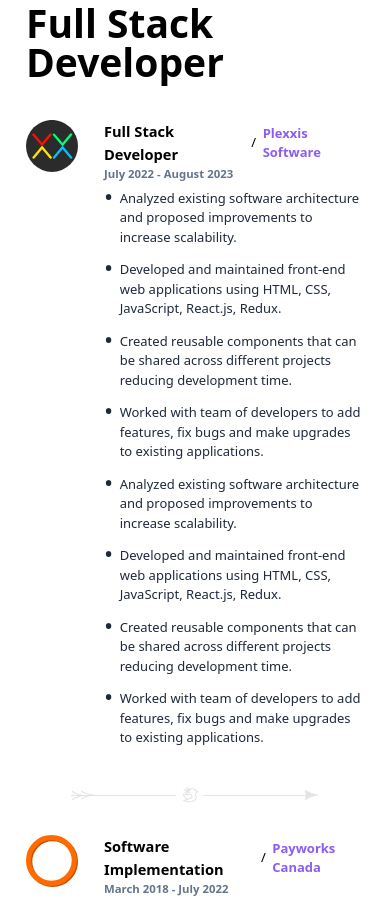
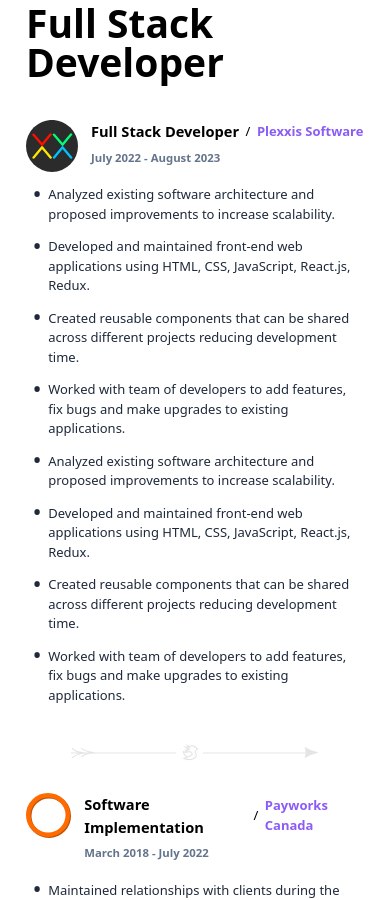
Before and after one commit to awhitebird18/updated-portfolio, a React (Vite) app: page / in a window 390 px wide. Shown: the part 4940-5840 px from the top of the page. Built offline with nearby package versions, Linux system fonts and the light colour scheme.

Commit message:
resolving background image issue on mobile

```diff
--- a/src/sections/Experience.tsx
+++ b/src/sections/Experience.tsx
@@ -21,18 +21,22 @@ const Experience = ({ sectionRef }: { sectionRef: any }) => {
 
         <div className="flex flex-col justify-center items-center gap-10">
           {data.map((work, index) => (
-            <div key={work.title} className="flex rounded-lg border-slate-800 w-full">
+            <div key={work.title} className="flex  rounded-lg border-slate-800 w-full">
               <FadeInContainer duration={1000}>
-                <div className="flex gap-8 justify-center">
+                <div className="flex flex-col gap-4 justify-center">
+                  <div className="flex gap-4">
                     <div className="w-16 flex justify-start items-start">
                       <img src={work.companyLogo} className="w-full" />
                     </div>
-                  <div className="flex flex-col flex-1">
+                    <div className="flex flex-col gap-2">
                       <div className="flex gap-2 items-center">
                         <h3 className="font-bold text-black text-lg">{work.title}</h3>/
                         <p className="text-violet-500 font-semibold">{work.company}</p>
                       </div>
                       <p className="text-sm mb-2 text-slate-500 font-semibold">{work.dates}</p>
+                    </div>
+                  </div>
+                  <div className="flex flex-col flex-1 ml-2 md:ml-20">
                     <ul className="text-slate-600 flex flex-col gap-4">
                       {work.points.map((point, index) => (
                         <li key={index} className="flex items-start text-slate-800">
```
Lines whose indentation alone changed are shown as unchanged.
